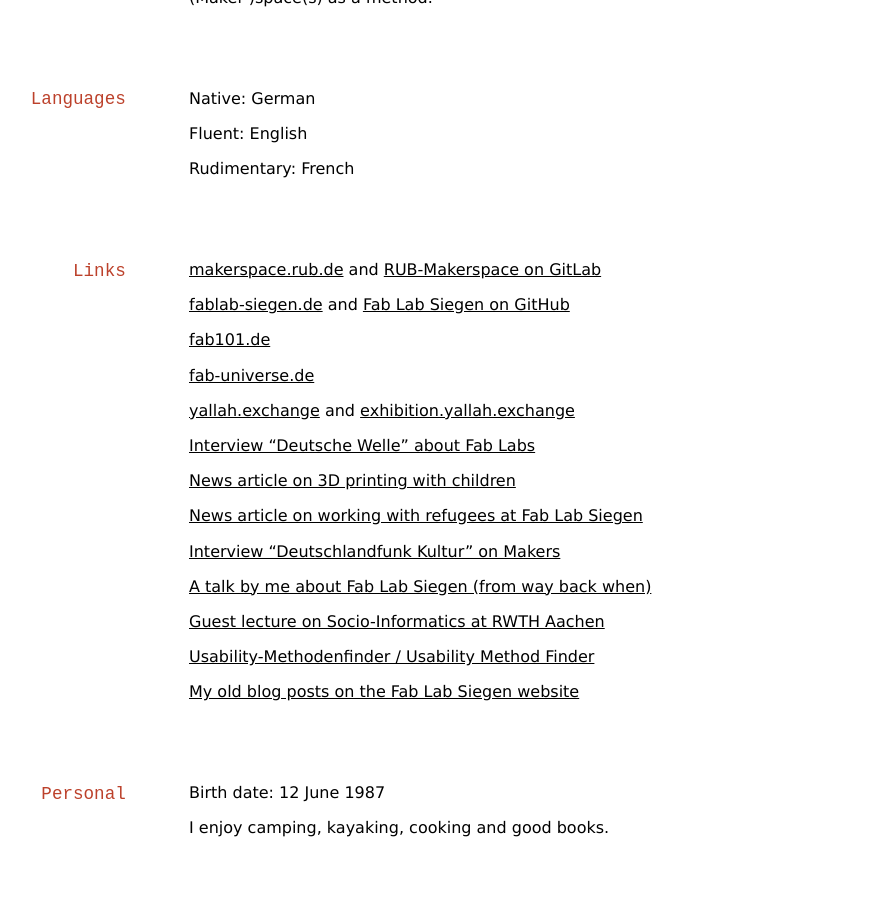
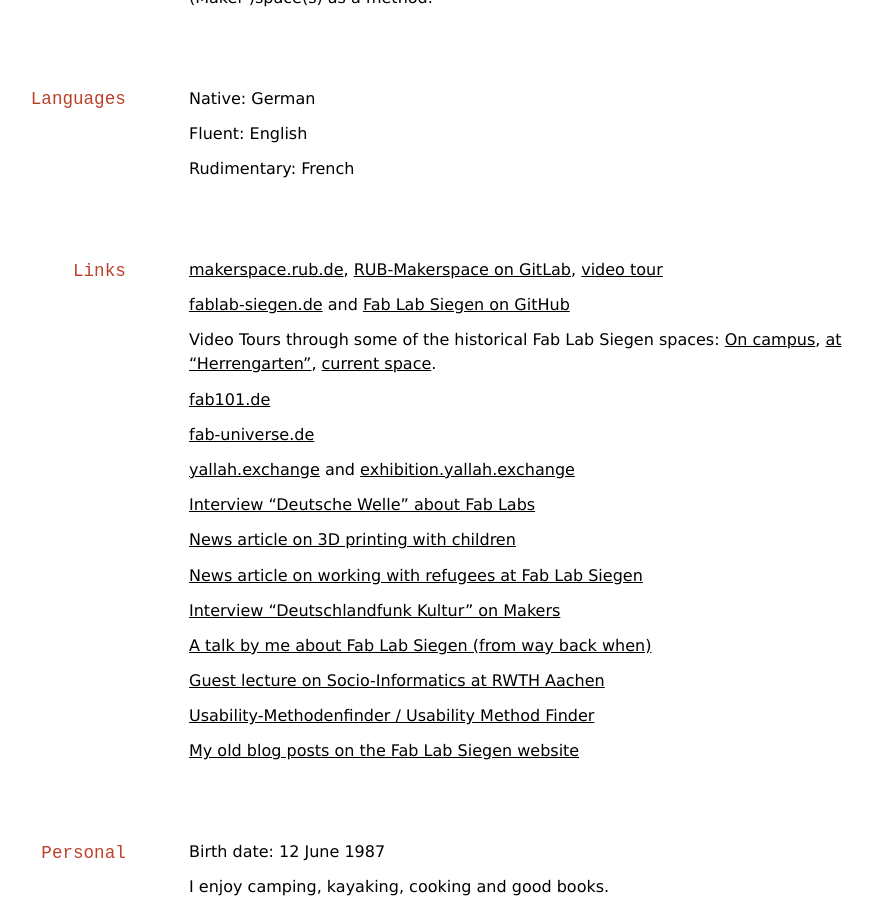
Before and after one commit to oliverstickel/oliverstickel.github.io, a Jekyll site: the page built from index.md, in a window 1280 px wide and 900 px high, scrolled down 5229 px. Shown: the whole window, without its empty margins (143-1016 px from the left). Built offline with Jekyll 4.4.1, drawn with Linux system fonts in a browser that asks for light colours; nearby versions of some CDN libraries; a style sheet for code colours, icons or effects is not loaded; before the commit the page ends 6080 px from its top, so only the background shows below that.

Commit message:
Update index.md

```diff
--- a/index.md
+++ b/index.md
@@ -166,9 +166,11 @@ Rudimentary:  French
 
 ## Links
 
-[makerspace.rub.de](https://makerspace.rub.de) and [RUB-Makerspace on GitLab](https://git.noc.ruhr-uni-bochum.de/makerspace/)
+[makerspace.rub.de](https://makerspace.rub.de), [RUB-Makerspace on GitLab](https://git.noc.ruhr-uni-bochum.de/makerspace/), [video tour](https://www.youtube.com/watch?v=N0KiLeKibaY)
 
 [fablab-siegen.de](https://fablab-siegen.de) and [Fab Lab Siegen on GitHub](https://github.com/orgs/FabLabSiegen)
+
+Video Tours through some of the historical Fab Lab Siegen spaces: [On campus](https://www.youtube.com/watch?v=A6xB28BSVdM), [at "Herrengarten"](https://www.youtube.com/shorts/nVQs8ky4XDs), [current space](https://www.youtube.com/watch?v=sX62ZnqTbbc).
 
 [fab101.de](https://fab101.de)
 
```
